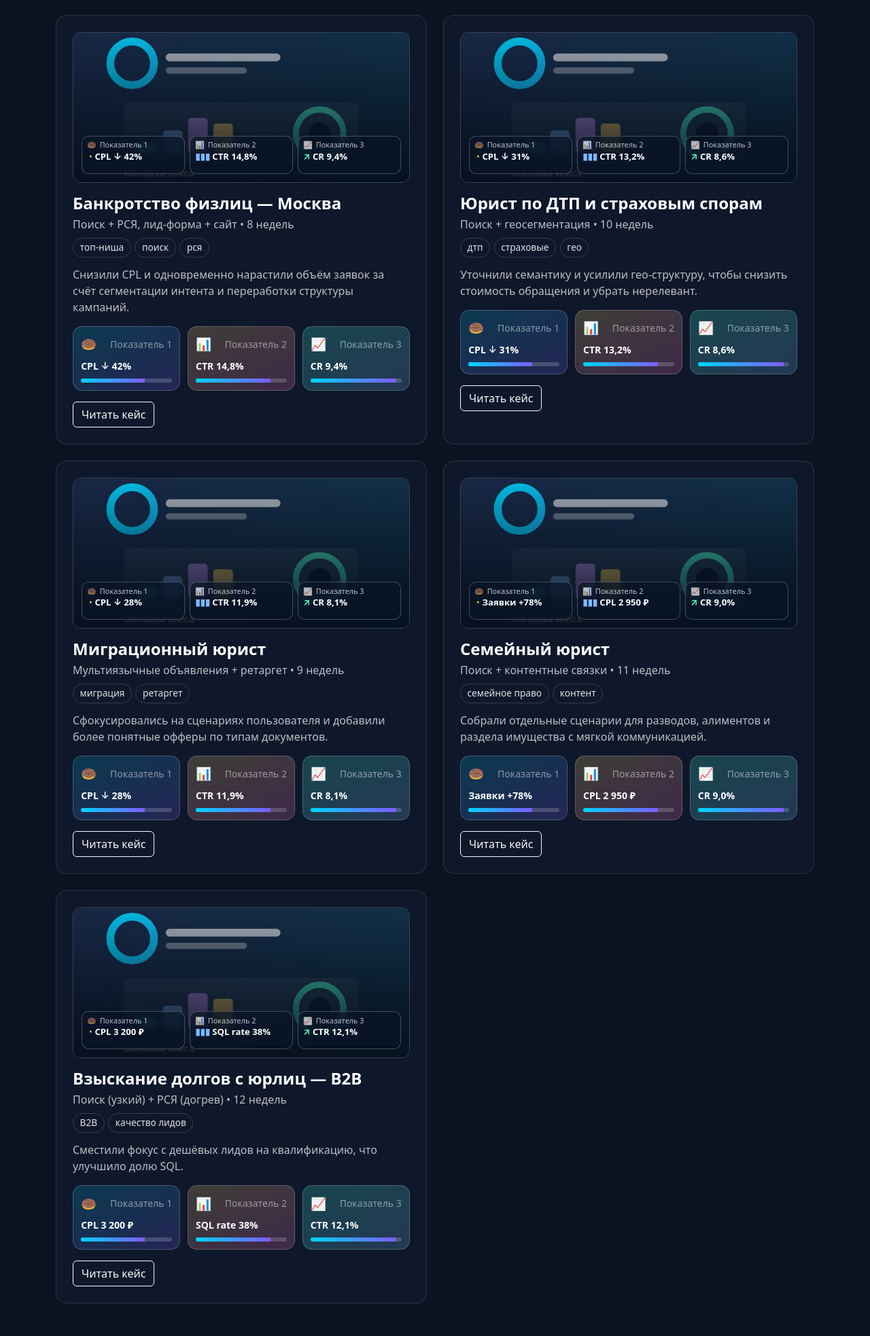
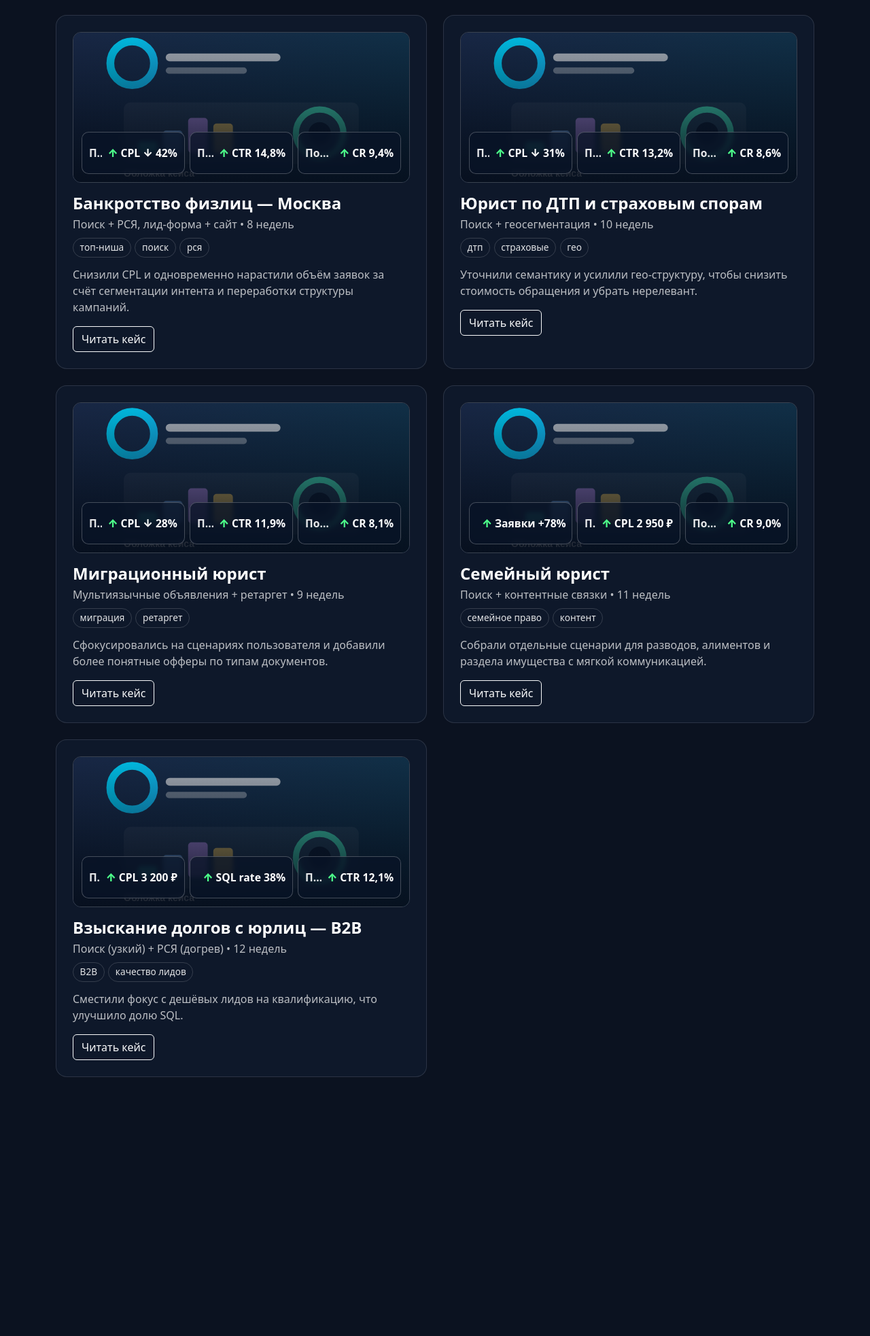
Before and after one commit to barabanov-oi/context_landing, a Flask app: page / in a window 1280 px wide. Shown: the part 163-2129 px from the top of the page at 68% size. After the commit the page ends 1748 px from the top, so only its background shows below. Run offline with Flask 3, Linux system fonts and the light colour scheme.

Commit message:
Обновил плашки показателей на обложке кейса
- Убраны эмодзи из плашек и добавлена зелёная стрелка роста\n- Название и значение показателя выровнены в одну строку по краям\n- Увеличен размер шрифта и улучшена компоновка в плашках\n- Из тела карточки удалён дублирующий блок показателей, оставлен только текст

```diff
--- a/templates/index.html
+++ b/templates/index.html
@@ -32,45 +32,44 @@
   }
   .cover-metric-item {
     border: 1px solid rgba(255,255,255,.24);
-    background: rgba(9,20,39,.7);
+    background: rgba(9,20,39,.72);
     backdrop-filter: blur(3px);
     border-radius: 10px;
-    padding: .4rem .45rem;
-    min-height: 56px;
-  }
-  .cover-metric-title {
-    font-size: .68rem;
-    color: rgba(255,255,255,.74);
+    padding: .52rem .62rem;
+    min-height: 62px;
     display: flex;
     align-items: center;
-    gap: .28rem;
-    line-height: 1.1;
+  }
+  .cover-metric-line {
+    width: 100%;
+    display: flex;
+    align-items: center;
+    justify-content: space-between;
+    gap: .5rem;
+    font-size: .98rem;
+    line-height: 1.2;
+  }
+  .cover-metric-label {
+    color: rgba(255,255,255,.9);
+    font-weight: 600;
+    text-align: left;
+    white-space: nowrap;
+    overflow: hidden;
+    text-overflow: ellipsis;
   }
   .cover-metric-value {
-    margin-top: .22rem;
-    font-weight: 700;
-    font-size: .82rem;
     color: #fff;
-    line-height: 1.1;
+    font-weight: 800;
+    text-align: right;
+    white-space: nowrap;
   }
-  .trend-up { color: #58f5b0; }
-  .trend-bars { color: #7cb9ff; }
-  .trend-donut { color: #fdd46b; }
-
-  .metrics-grid { display: grid; grid-template-columns: repeat(3, minmax(0, 1fr)); gap: .65rem; }
-  .metric-vivid {
-    border-radius: 14px;
-    padding: .7rem;
-    border: 1px solid rgba(255,255,255,.2);
-    background: linear-gradient(155deg, rgba(0,212,255,.18), rgba(126,91,255,.2));
+  .trend-up {
+    color: #4dff8a;
+    margin-right: .24rem;
+    font-weight: 900;
   }
-  .metric-vivid.alt-2 { background: linear-gradient(155deg, rgba(255,214,107,.2), rgba(255,110,199,.2)); }
-  .metric-vivid.alt-3 { background: linear-gradient(155deg, rgba(61,255,224,.2), rgba(124,185,255,.2)); }
-  .metric-icon { font-size: 1.15rem; }
-  .metric-bar { height: 6px; border-radius: 999px; background: rgba(255,255,255,.18); overflow: hidden; }
-  .metric-bar > span { display: block; height: 100%; width: 72%; background: linear-gradient(90deg, #00d4ff, #7e5bff); }
   @media (max-width: 767px) {
-    .metrics-grid, .cover-metrics { grid-template-columns: 1fr; }
+    .cover-metrics { grid-template-columns: 1fr; }
     .case-cover { height: 260px; }
   }
 </style>
@@ -85,9 +84,9 @@
 <div class="row g-4">
   {% for case in cases %}
     {% set metrics = [
-      {'label': case.metric_1_label, 'value': case.metric_1, 'icon': '🍩', 'trend': '◔', 'trend_class': 'trend-donut'},
-      {'label': case.metric_2_label, 'value': case.metric_2, 'icon': '📊', 'trend': '▮▮▮', 'trend_class': 'trend-bars'},
-      {'label': case.metric_3_label, 'value': case.metric_3, 'icon': '📈', 'trend': '↗', 'trend_class': 'trend-up'}
+      {'label': case.metric_1_label, 'value': case.metric_1},
+      {'label': case.metric_2_label, 'value': case.metric_2},
+      {'label': case.metric_3_label, 'value': case.metric_3}
     ] %}
     <div class="col-lg-6">
       <article class="card-glass p-4 h-100">
@@ -101,13 +100,9 @@
           <div class="cover-metrics">
             {% for metric in metrics if metric.value %}
               <div class="cover-metric-item">
-                <div class="cover-metric-title">
-                  <span>{{ metric.icon }}</span>
-                  <span>{{ metric.label if metric.label else 'Показатель ' ~ loop.index }}</span>
-                </div>
-                <div class="cover-metric-value">
-                  <span class="{{ metric.trend_class }}">{{ metric.trend }}</span>
-                  {{ metric.value }}
+                <div class="cover-metric-line">
+                  <span class="cover-metric-label">{{ metric.label if metric.label else 'Показатель ' ~ loop.index }}</span>
+                  <span class="cover-metric-value"><span class="trend-up">↑</span>{{ metric.value }}</span>
                 </div>
               </div>
             {% endfor %}
@@ -121,18 +116,6 @@
         </div>
         <p class="text-muted-1">{{ case.teaser }}</p>
 
-        <div class="metrics-grid mb-3">
-          {% for metric in metrics if metric.value %}
-            <div class="metric-vivid alt-{{ loop.index }}">
-              <div class="d-flex justify-content-between align-items-center mb-2">
-                <span class="metric-icon">{{ metric.icon }}</span>
-                <small class="text-white-50">{{ metric.label if metric.label else 'Показатель ' ~ loop.index }}</small>
-              </div>
-              <div class="fw-semibold small mb-2">{{ metric.value }}</div>
-              <div class="metric-bar"><span style="width: {{ 58 + loop.index * 12 }}%"></span></div>
-            </div>
-          {% endfor %}
-        </div>
 
         <a class="btn btn-outline-light" href="{{ url_for('case_detail', slug=case.slug) }}">Читать кейс</a>
       </article>
```
